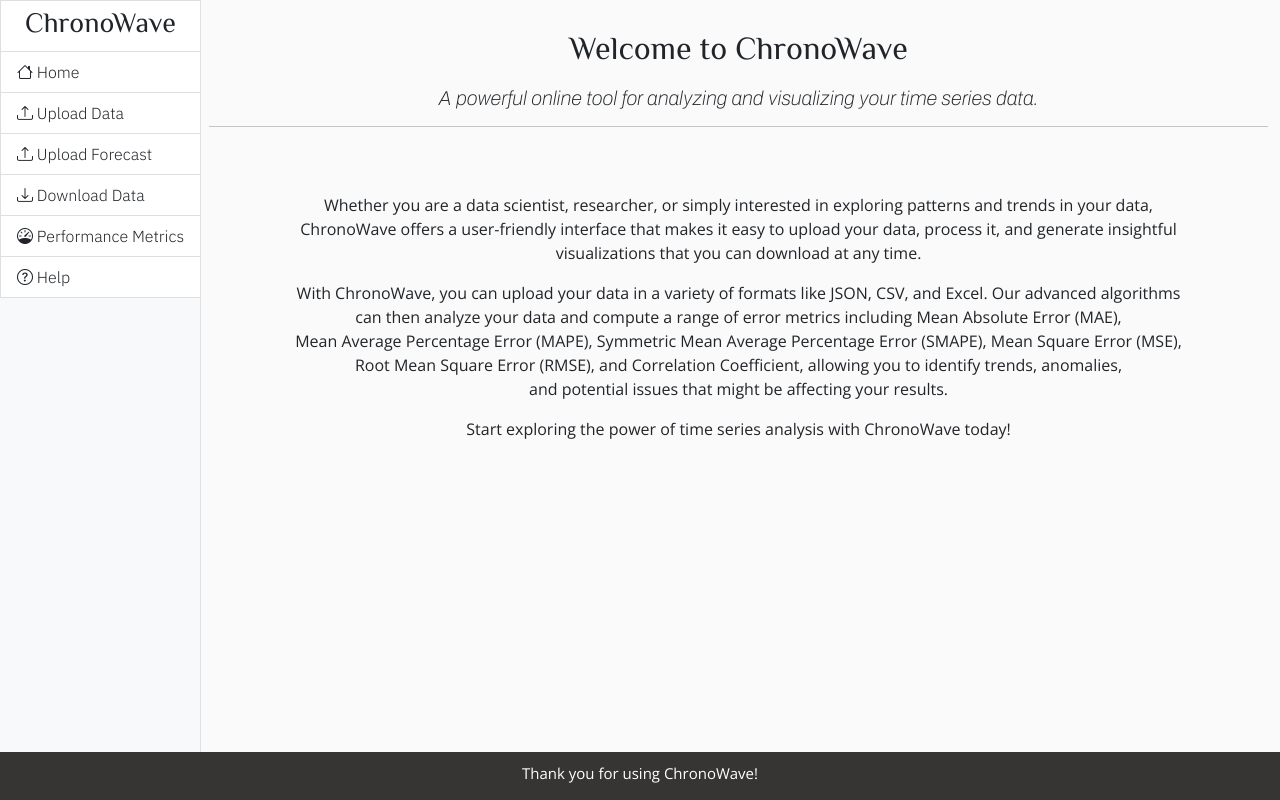
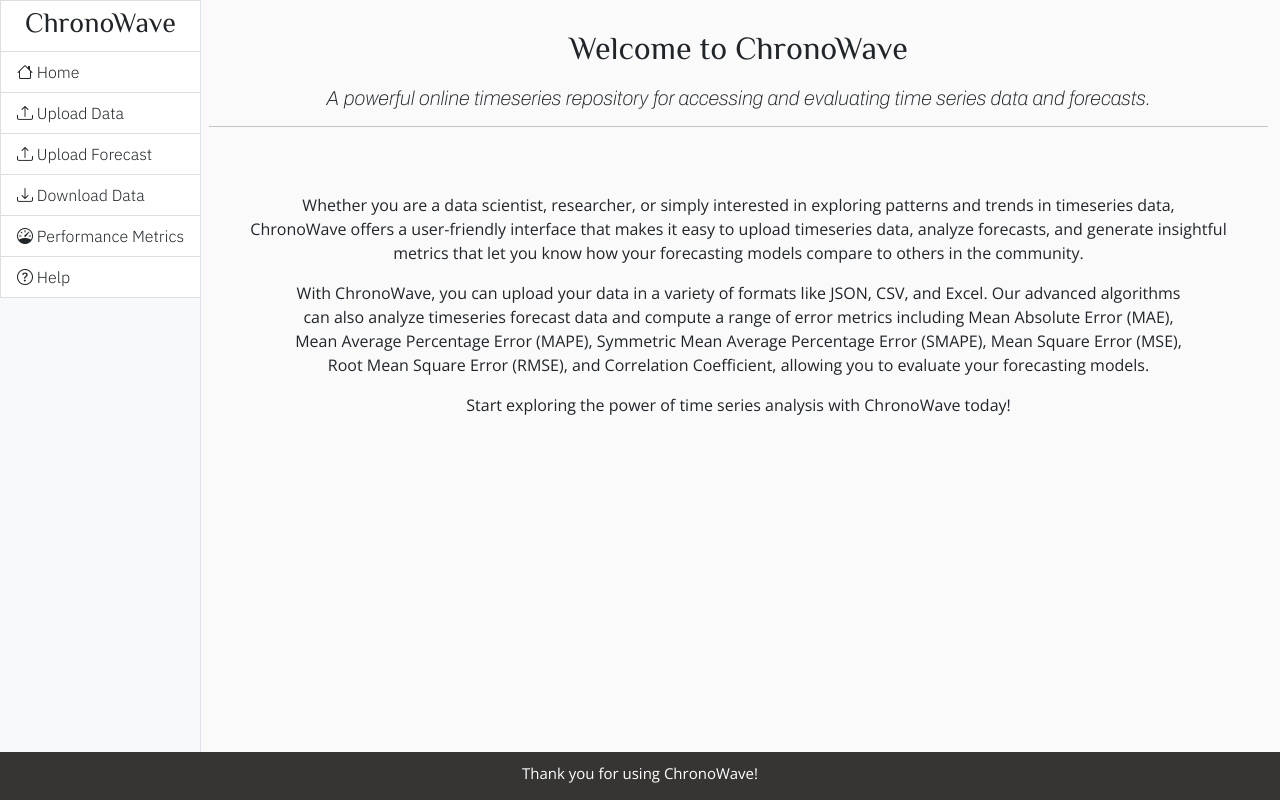
Before and after one commit to iperkins987/cs422_project01, a Flask app: page / in a window 1280 px wide. Run offline with Flask 2, Linux system fonts and the light colour scheme; some libraries are stand-ins or nearby versions.

Commit message:
changed wording on index.html

```diff
--- a/templates/index.html
+++ b/templates/index.html
@@ -9,21 +9,20 @@
 <!-- Block title and block description -->
 {% extends "base.html" %}
 {% block title %} <h2 style="text-align: center;">Welcome to ChronoWave</h2> {% endblock %}
-{% block description %} <h5 style="text-align: center;"> A powerful online tool for analyzing and visualizing your time series data. </h5> {% endblock %}
+{% block description %} <h5 style="text-align: center;"> A powerful online timeseries repository for accessing and evaluating time series data and forecasts. </h5> {% endblock %}
 
 
 <!-- Block content -->
 {% block content %}
 
-<p style= "font-family: 'Open Sans', sans-serif; text-align: center; padding-top: 50px;"> Whether you are a data scientist, researcher, or simply interested in exploring patterns and trends in your data,<br>
-ChronoWave offers a user-friendly interface that makes it easy to upload your data, process it, and generate insightful<br>
-visualizations that you can download at any time.</p>
+<p style= "font-family: 'Open Sans', sans-serif; text-align: center; padding-top: 50px;"> Whether you are a data scientist, researcher, or simply interested in exploring patterns and trends in timeseries data,<br>
+ChronoWave offers a user-friendly interface that makes it easy to upload timeseries data, analyze forecasts, and generate insightful<br>
+metrics that let you know how your forecasting models compare to others in the community.</p>
 
 <p style= "font-family: 'Open Sans', sans-serif; text-align: center;"> With ChronoWave, you can upload your data in a variety of formats like JSON, CSV, and Excel. Our advanced algorithms<br>
-can then analyze your data and compute a range of error metrics including Mean Absolute Error (MAE),<br>
+can also analyze timeseries forecast data and compute a range of error metrics including Mean Absolute Error (MAE),<br>
 Mean Average Percentage Error (MAPE), Symmetric Mean Average Percentage Error (SMAPE), Mean Square Error (MSE),<br>
-Root Mean Square Error (RMSE), and Correlation Coefficient, allowing you to identify trends, anomalies,<br>
-and potential issues that might be affecting your results.</p>
+Root Mean Square Error (RMSE), and Correlation Coefficient, allowing you to evaluate your forecasting models.<br></p>
 
 <p style= "font-family: 'Open Sans', sans-serif; text-align: center;"> Start exploring the power of time series analysis with ChronoWave today!</p>
 
```
